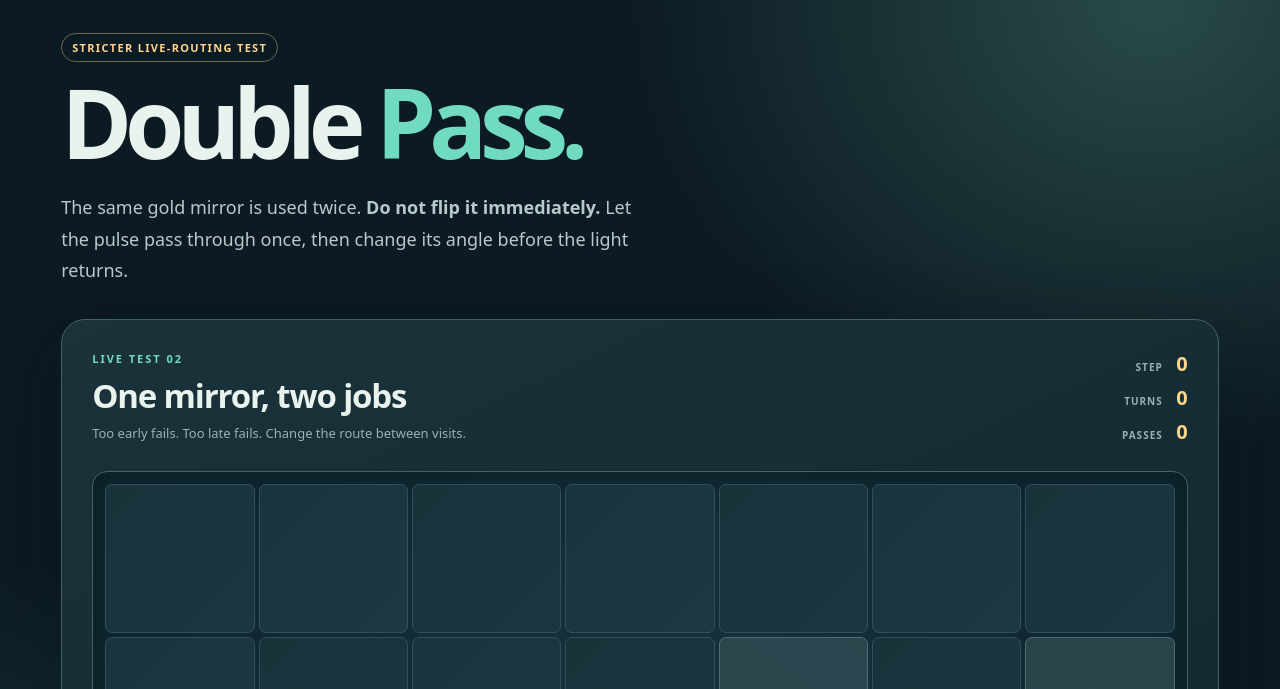
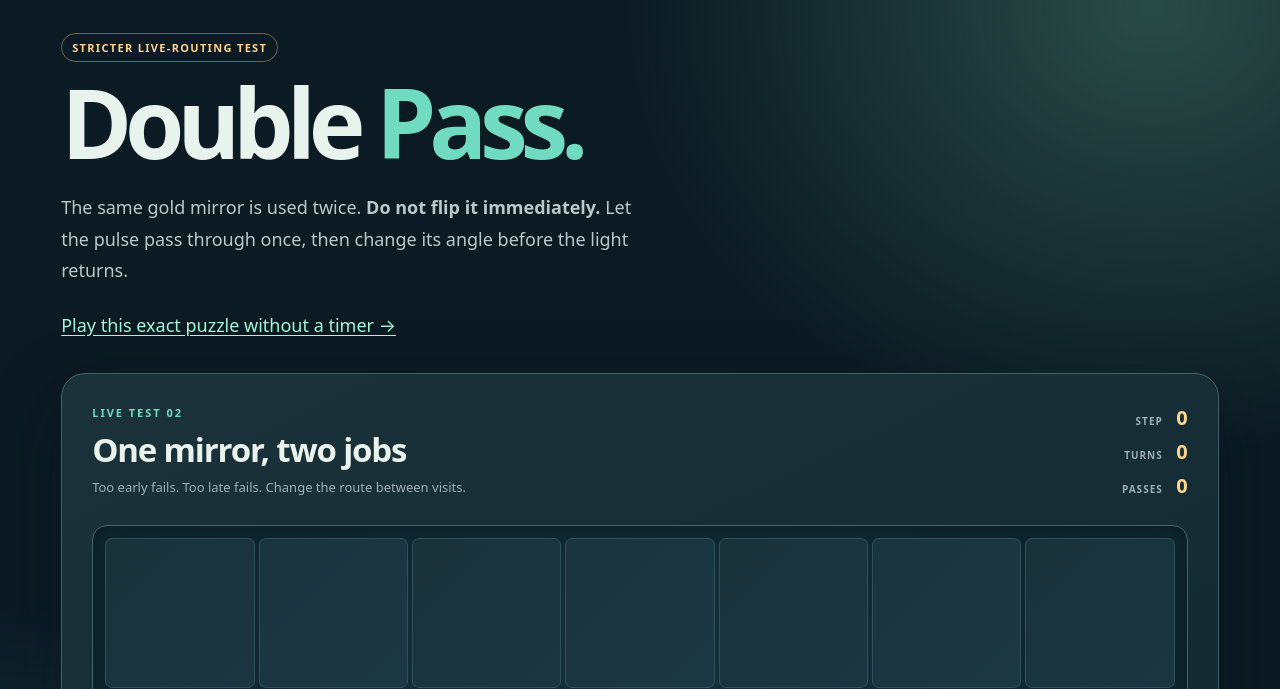
Before and after one commit to Minuteandone/Game-company-singlegame, a website with bundled scripts: page experiments/lumen-relay/spikes/double-pass.html in a window 1280 px wide. Shown: the part 78-767 px from the top of the page. Built offline with nearby package versions, Linux system fonts and the light colour scheme.

Commit message:
[agent-02 | AI] Link Double Pass to its player-paced comparison mode

```diff
--- a/experiments/lumen-relay/spikes/double-pass.html
+++ b/experiments/lumen-relay/spikes/double-pass.html
@@ -27,6 +27,7 @@
         <div class="spike-badge">STRICTER LIVE-ROUTING TEST</div>
         <h1>Double <span>Pass.</span></h1>
         <p class="spike-note">The same gold mirror is used twice. <strong>Do not flip it immediately.</strong> Let the pulse pass through once, then change its angle before the light returns.</p>
+        <p class="spike-note"><a href="./double-pass-step.html" style="color:#a7f4da;text-underline-offset:3px">Play this exact puzzle without a timer →</a></p>
       </div>
 
       <section class="game-card" aria-label="Double-pass timing experiment">
```
